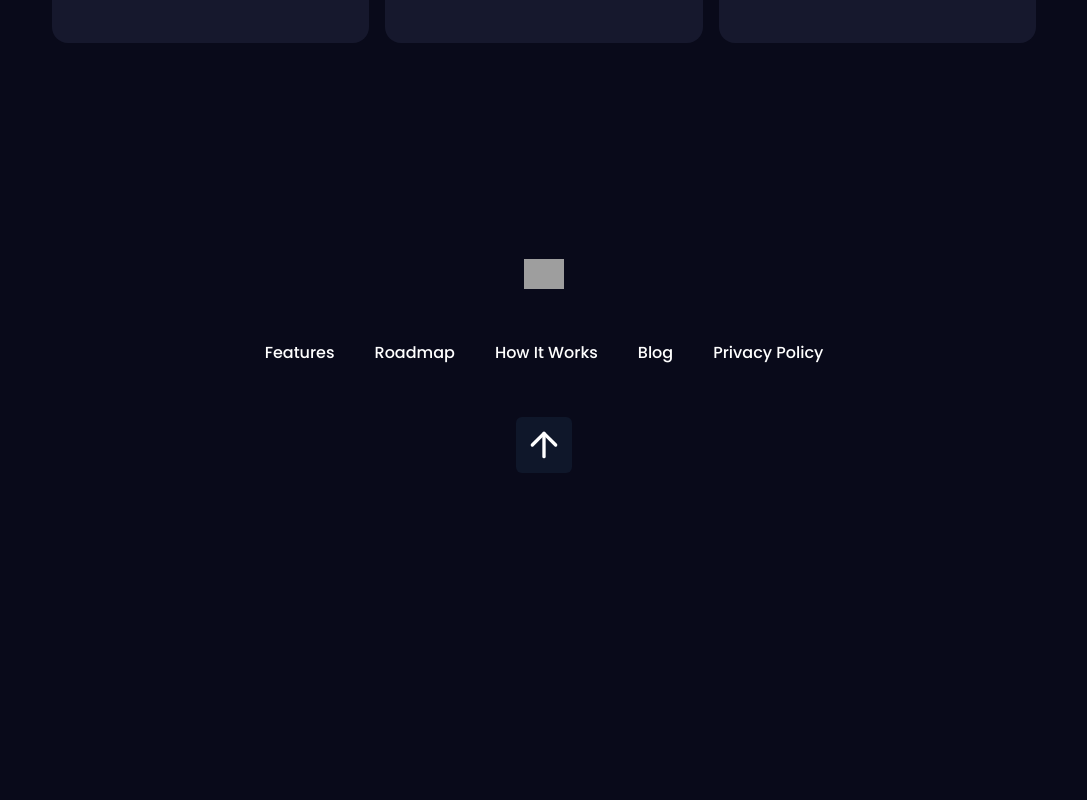
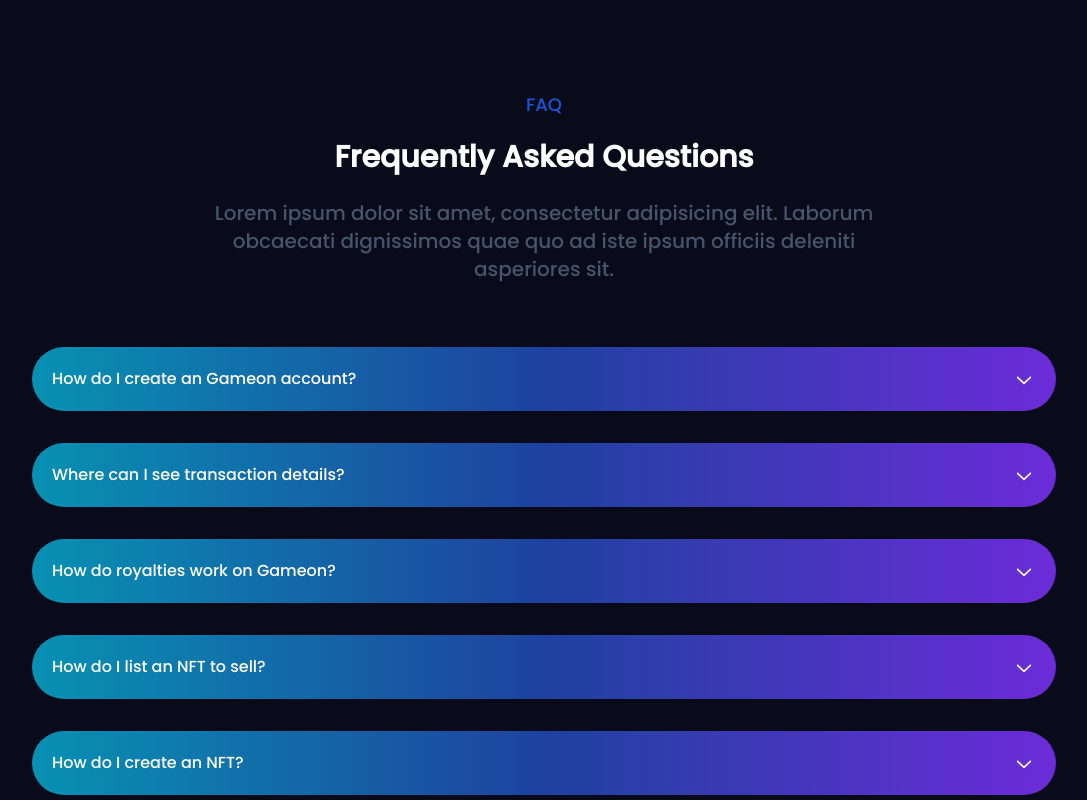
Before and after one commit to AhmedShaykh/GameOn-Metaverse, a Next.js app: page /team in a window 1280 px wide. Shown: the part 740-1540 px from the top of the page, without its empty margins (96-1183 px from the left). Before the commit the page ends 1281 px from the top, so only its background shows below. Built offline with nearby package versions, Linux system fonts and the light colour scheme; grey boxes are pictures that could not be loaded.

Commit message:
Add Team Page

```diff
--- a/package.json
+++ b/package.json
@@ -14,6 +14,8 @@
     "@emotion/react": "^11.11.3",
     "@emotion/styled": "^11.11.0",
     "@heroicons/react": "^2.1.1",
+    "@radix-ui/react-accordion": "^1.1.2",
+    "@radix-ui/react-icons": "^1.3.0",
     "@radix-ui/react-slot": "^1.0.2",
     "class-variance-authority": "^0.7.0",
     "clsx": "^2.1.0",
--- /dev/null
+++ b/src/Components/FAQ.tsx
@@ -0,0 +1,84 @@
+import {
+    Accordion,
+    AccordionContent,
+    AccordionItem,
+    AccordionTrigger,
+} from "@/Components/ui/accordion";
+
+const FAQ = () => {
+    return (
+        <div className="py-3 px-4">
+            <h3 className="text-center text-blue-700 py-5 text-lg">
+                FAQ
+            </h3>
+
+            <h2 className="text-center text-2xl sm:text-3xl text-white font-bold sm:px-4">
+                Frequently Asked Questions
+            </h2>
+
+            <p className="my-6 mx-auto max-w-2xl text-center text-lg sm:text-xl font-medium text-slate-600">
+                Lorem ipsum dolor sit amet, consectetur adipisicing elit. Laborum obcaecati dignissimos quae quo ad iste ipsum officiis deleniti asperiores sit.
+            </p>
+
+            <div className="px-8 sm:px-20 mt-16">
+                <Accordion
+                    className="space-y-8"
+                    type="single"
+                    collapsible
+                >
+                    <AccordionItem value="item-1">
+                        <AccordionTrigger className="text-md bg-gradient-to-r from-cyan-600 via-blue-800 to-purple-700 px-5 py-5 rounded-full">
+                            How do I create an Gameon account?
+                        </AccordionTrigger>
+
+                        <AccordionContent className="my-4 mx-5">
+                            The point of using Lorem Ipsum is that it has a more-or-less normal distribution of letters, as opposed to using 'Content here, content here', making it look like readable English. Many desktop publishing packages and web page editors now use Lorem Ipsum as their default model text.
+                        </AccordionContent>
+                    </AccordionItem>
+
+                    <AccordionItem value="item-2">
+                        <AccordionTrigger className="text-md bg-gradient-to-r from-cyan-600 via-blue-800 to-purple-700 px-5 py-5 rounded-full">
+                            Where can I see transaction details?
+                        </AccordionTrigger>
+
+                        <AccordionContent className="my-4 mx-5">
+                            Contrary to popular belief, Lorem Ipsum is not simply random text. It has roots in a piece of classical Latin literature from 45 BC, making it over 2000 years old. Richard McClintock, a Latin professor at Hampden-Sydney College in Virginia, looked up one of the more obscure Latin words, consectetur, from a Lorem Ipsum passage, and going through the cites of the word in classical literature, discovered the undoubtable source.
+                        </AccordionContent>
+                    </AccordionItem>
+
+                    <AccordionItem value="item-3">
+                        <AccordionTrigger className="text-md bg-gradient-to-r from-cyan-600 via-blue-800 to-purple-700 px-5 py-5 rounded-full">
+                            How do royalties work on Gameon?
+                        </AccordionTrigger>
+
+                        <AccordionContent className="my-4 mx-5">
+                            It has survived not only five centuries, but also the leap into electronic typesetting, remaining essentially unchanged. It was popularised in the 1960s with the release of Letraset sheets containing Lorem Ipsum passages, and more recently with desktop publishing software like Aldus PageMaker including versions of Lorem Ipsum.
+                        </AccordionContent>
+                    </AccordionItem>
+
+                    <AccordionItem value="item-4">
+                        <AccordionTrigger className="text-md bg-gradient-to-r from-cyan-600 via-blue-800 to-purple-700 px-5 py-5 rounded-full">
+                            How do I list an NFT to sell?
+                        </AccordionTrigger>
+
+                        <AccordionContent className="my-4 mx-5">
+                            Sed ut perspiciatis unde omnis iste natus error sit voluptatem accusantium doloremque laudantium, totam rem aperiam, eaque ipsa quae ab illo inventore veritatis et quasi architecto beatae vitae dicta sunt explicabo. Nemo enim ipsam voluptatem quia voluptas sit aspernatur aut odit aut fugit, sed quia consequuntur magni dolores eos qui ratione voluptatem sequi nesciunt.
+                        </AccordionContent>
+                    </AccordionItem>
+
+                    <AccordionItem value="item-5">
+                        <AccordionTrigger className="text-md bg-gradient-to-r from-cyan-600 via-blue-800 to-purple-700 px-5 py-5 rounded-full">
+                            How do I create an NFT?
+                        </AccordionTrigger>
+
+                        <AccordionContent className="my-4 mx-5">
+                            There are many variations of passages of Lorem Ipsum available, but the majority have suffered alteration in some form, by injected humour, or randomised words which don't look even slightly believable. If you are going to use a passage of Lorem Ipsum, you need to be sure there isn't anything embarrassing hidden in the middle of text.
+                        </AccordionContent>
+                    </AccordionItem>
+                </Accordion>
+            </div>
+        </div>
+    )
+};
+
+export default FAQ;
--- a/src/Components/Header.tsx
+++ b/src/Components/Header.tsx
@@ -5,7 +5,7 @@ import { Button } from "./ui/button";
 const Header = () => {
     return (
         <div className="py-12 px-8">
-            <h3 className="text-center text-blue-700 py-4 text-lg">
+            <h3 className="text-center text-blue-700 py-5 text-lg">
                 GAMEON
             </h3>
 
--- a/src/Components/Team.tsx
+++ b/src/Components/Team.tsx
@@ -9,11 +9,11 @@ import Image from "next/image";
 const Team = () => {
     return (
         <div className="px-8 sm:px-20">
-            <div className="px-5 pt-5 pb-12 sm:pt-20 sm:pb-20 mx-auto">
+            <div className="pt-5 pb-12 sm:py-12 mx-auto">
                 <div className="flex flex-wrap px-0 sm:px-2 gap-3 lg:gap-0 my-4">
                     {TEAM_ITEMS.map((item, index) => (
-                        <div key={index} className="px-0 sm:px-2 py-4 w-full lg:w-1/3">
-                            <div className="bg-[#16182D] px-2 sm:px-3 pt-12 pb-16 rounded-2xl text-center">
+                        <div key={index} className="px-0 sm:px-2 w-full lg:w-1/3">
+                            <div className="bg-[#16182D] px-2 sm:px-3 pt-12 pb-16 rounded-[2rem] text-center">
                                 <div className="inline-flex justify-center items-center mb-5 flex-shrink-0 bg-[#16182D]">
                                     <Image
                                         className="p-2 bg-gradient-to-r from-cyan-600 via-blue-800 to-purple-700 text-transparent rounded-lg"
--- a/src/Components/TeamPage.tsx
+++ b/src/Components/TeamPage.tsx
@@ -1,6 +1,7 @@
 "use client";
 import { Heading } from "@chakra-ui/react";
 import Team from "./Team";
+import FAQ from "./FAQ";
 
 const TeamPage = () => {
     return (
@@ -15,6 +16,7 @@ const TeamPage = () => {
             </Heading>
 
             <Team />
+            <FAQ />
         </div>
     )
 };
--- /dev/null
+++ b/src/Components/ui/accordion.tsx
@@ -0,0 +1,58 @@
+"use client"
+
+import * as React from "react"
+import * as AccordionPrimitive from "@radix-ui/react-accordion"
+import { ChevronDownIcon } from "@radix-ui/react-icons"
+
+import { cn } from "@/lib/utils"
+
+const Accordion = AccordionPrimitive.Root
+
+const AccordionItem = React.forwardRef<
+    React.ElementRef<typeof AccordionPrimitive.Item>,
+    React.ComponentPropsWithoutRef<typeof AccordionPrimitive.Item>
+>(({ className, ...props }, ref) => (
+    <AccordionPrimitive.Item
+        ref={ref}
+        className={cn("", className)}
+        {...props}
+    />
+))
+AccordionItem.displayName = "AccordionItem"
+
+const AccordionTrigger = React.forwardRef<
+    React.ElementRef<typeof AccordionPrimitive.Trigger>,
+    React.ComponentPropsWithoutRef<typeof AccordionPrimitive.Trigger>
+>(({ className, children, ...props }, ref) => (
+    <AccordionPrimitive.Header className="flex">
+        <AccordionPrimitive.Trigger
+            ref={ref}
+            className={cn(
+                "flex flex-1 items-center justify-between py-4 text-sm font-medium transition-all [&[data-state=open]>svg]:rotate-180",
+                className
+            )}
+            {...props}
+        >
+            {children}
+            <ChevronDownIcon className="h-6 w-6 shrink-0 text-muted-foreground transition-transform duration-200 bg-transparent" />
+        </AccordionPrimitive.Trigger>
+    </AccordionPrimitive.Header>
+))
+AccordionTrigger.displayName = AccordionPrimitive.Trigger.displayName
+
+const AccordionContent = React.forwardRef<
+    React.ElementRef<typeof AccordionPrimitive.Content>,
+    React.ComponentPropsWithoutRef<typeof AccordionPrimitive.Content>
+>(({ className, children, ...props }, ref) => (
+    <AccordionPrimitive.Content
+        ref={ref}
+        className="overflow-hidden text-sm leading-7 data-[state=closed]:animate-accordion-up data-[state=open]:animate-accordion-down"
+        {...props}
+    >
+        <div className={cn("pb-4 pt-0", className)}>{children}</div>
+    </AccordionPrimitive.Content>
+))
+
+AccordionContent.displayName = AccordionPrimitive.Content.displayName
+
+export { Accordion, AccordionItem, AccordionTrigger, AccordionContent }
```
Also changed, not shown: 1 other file (tests, documents, lock files or other folders).
